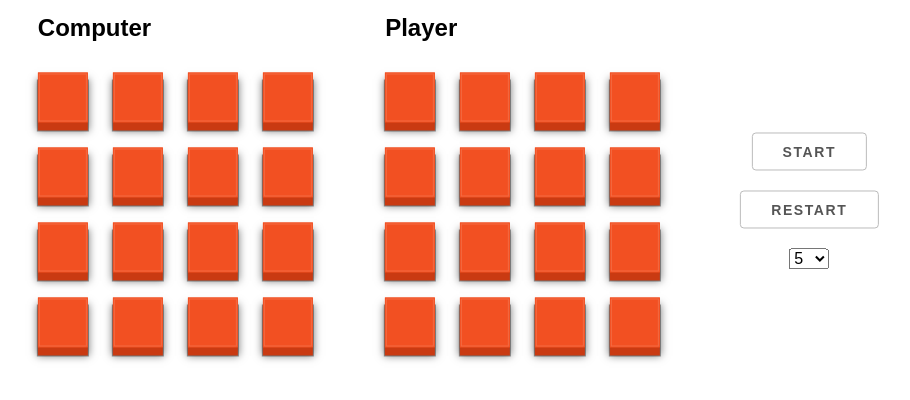
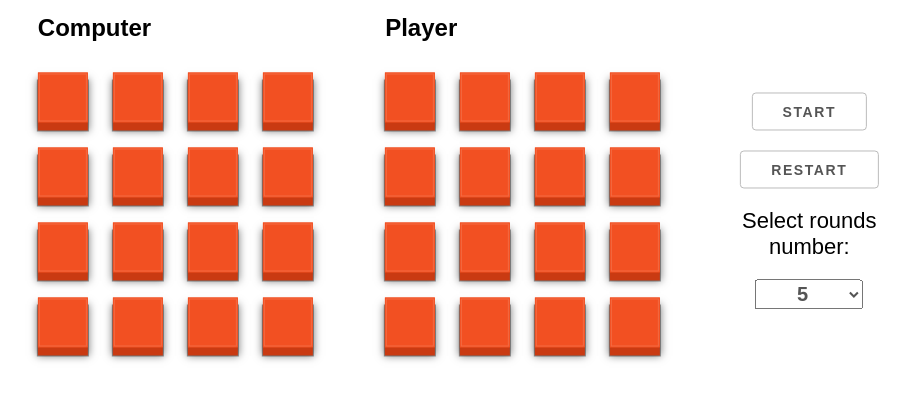
Before and after one commit to sendersk/repeat-sequence-game, a plain HTML site: page index.html in a window 1280 px wide. Shown: the part 266-666 px from the top of the page, without its empty margins (218-1128 px from the left). Drawn offline with nearby package versions, Linux system fonts and the light colour scheme.

Commit message:
select label added

```diff
--- a/index.html
+++ b/index.html
@@ -47,9 +47,7 @@
 
         <div>
           <h2>Player</h2>
-          <section
-            class="human-tile-container js-human-container unclickable"
-          >
+          <section class="human-tile-container js-human-container unclickable">
             <div class="tile" data-tile="1"></div>
             <div class="tile" data-tile="2"></div>
             <div class="tile" data-tile="3"></div>
@@ -72,7 +70,9 @@
         <div class="info-section">
           <button class="start-button js-start">Start</button>
           <button class="reset-button js-reset">Restart</button>
-          <select class="js-select">
+          <label class="label js-label" for=""
+            >Select rounds number:
+            <select class="select js-select">
               <option value="1">1</option>
               <option value="2">2</option>
               <option value="3">3</option>
@@ -84,6 +84,7 @@
               <option value="9">9</option>
               <option value="10">10</option>
             </select>
+          </label>
           <span class="info js-info hidden"></span>
         </div>
       </div>
```
Lines whose indentation alone changed are shown as unchanged.
